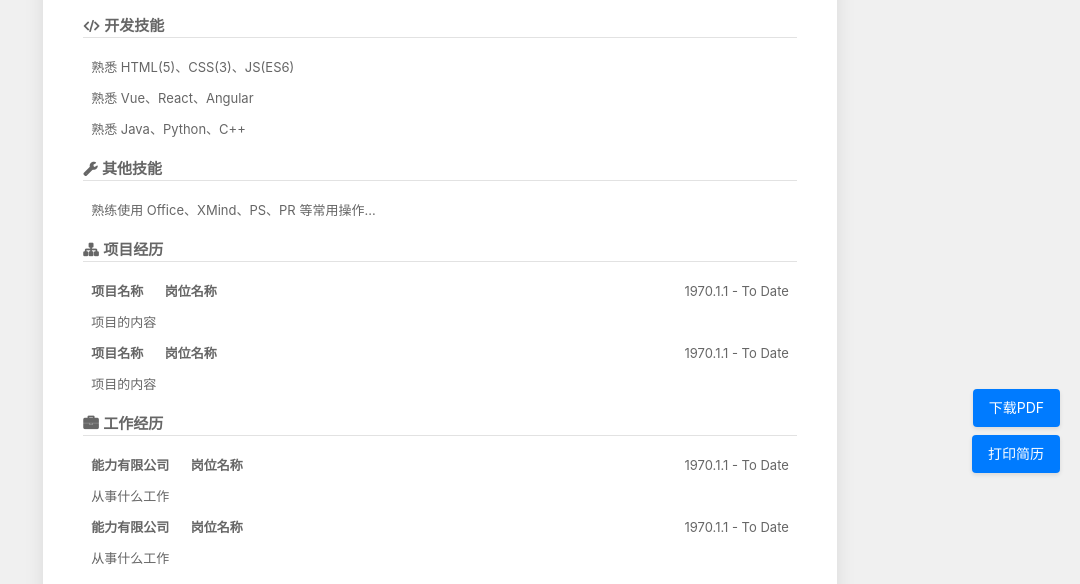
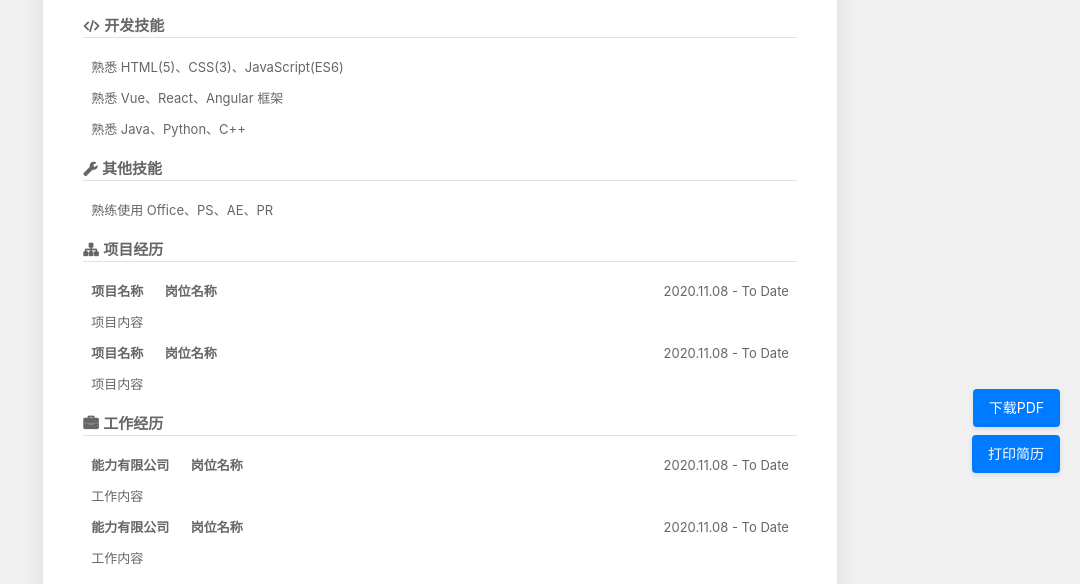
Before and after one commit to zoiiiiii/resume-template, a plain HTML site: page index.html in a window 1280 px wide. Shown: the part 307-891 px from the top of the page, without its empty margins (200-1280 px from the left). Drawn offline with Linux system fonts and the light colour scheme.

Commit message:
修改内容

```diff
--- a/index.html
+++ b/index.html
@@ -37,14 +37,14 @@
             <!-- 会的技能 -->
             <section>
                 <h2><i></i>开发技能</h2>
-                <p>熟悉 HTML(5)、CSS(3)、JS(ES6)</p>
-                <p>熟悉 Vue、React、Angular</p>
+                <p>熟悉 HTML(5)、CSS(3)、JavaScript(ES6)</p>
+                <p>熟悉 Vue、React、Angular 框架</p>
                 <p>熟悉 Java、Python、C++</p>
             </section>
             <!-- 其他技能 -->
             <section>
                 <h2><i></i>其他技能</h2>
-                <p>熟练使用 Office、XMind、PS、PR 等常用操作...</p>
+                <p>熟练使用 Office、PS、AE、PR</p>
             </section>
             <!-- 项目经历 -->
             <section>
@@ -52,15 +52,15 @@
                 <p>
                     <b class="margin-right">项目名称</b>
                     <b>岗位名称</b>
-                    <span class="time">1970.1.1 - To Date</span>
+                    <span class="time">2020.11.08 - To Date</span>
                 </p>
-                <p>项目的内容</p>
+                <p>项目内容</p>
                 <p>
                     <b class="margin-right">项目名称</b>
                     <b>岗位名称</b>
-                    <span class="time">1970.1.1 - To Date</span>
+                    <span class="time">2020.11.08 - To Date</span>
                 </p>
-                <p>项目的内容</p>
+                <p>项目内容</p>
             </section>
             <!-- 工作经历 -->
             <section>
@@ -68,26 +68,26 @@
                 <p>
                     <b class="margin-right">能力有限公司</b>
                     <b>岗位名称</b>
-                    <span class="time">1970.1.1 - To Date</span>
+                    <span class="time">2020.11.08 - To Date</span>
                 </p>
-                <p>从事什么工作</p>
+                <p>工作内容</p>
                 <p>
                     <b class="margin-right">能力有限公司</b>
                     <b>岗位名称</b>
-                    <span class="time">1970.1.1 - To Date</span>
+                    <span class="time">2020.11.08 - To Date</span>
                 </p>
-                <p>从事什么工作</p>
+                <p>工作内容</p>
                 <p>
             </section>
             <!-- 荣誉奖励 -->
             <section>
                 <h2><i></i>荣誉奖项</h2>
-                <p>在校获得 一等奖学金 “中国好同学” 荣誉称号</p>
+                <p>获得奖项</p>
             </section>
             <!-- 在校经历 -->
             <section>
                 <h2><i></i>在校经历</h2>
-                <p>什么部门 什么职位 (从事什么和什么工作)</p>
+                <p>在校经历</p>
             </section>
             <!-- 持有证书 -->
             <section>
```
Also changed, not shown: 1 other file.
